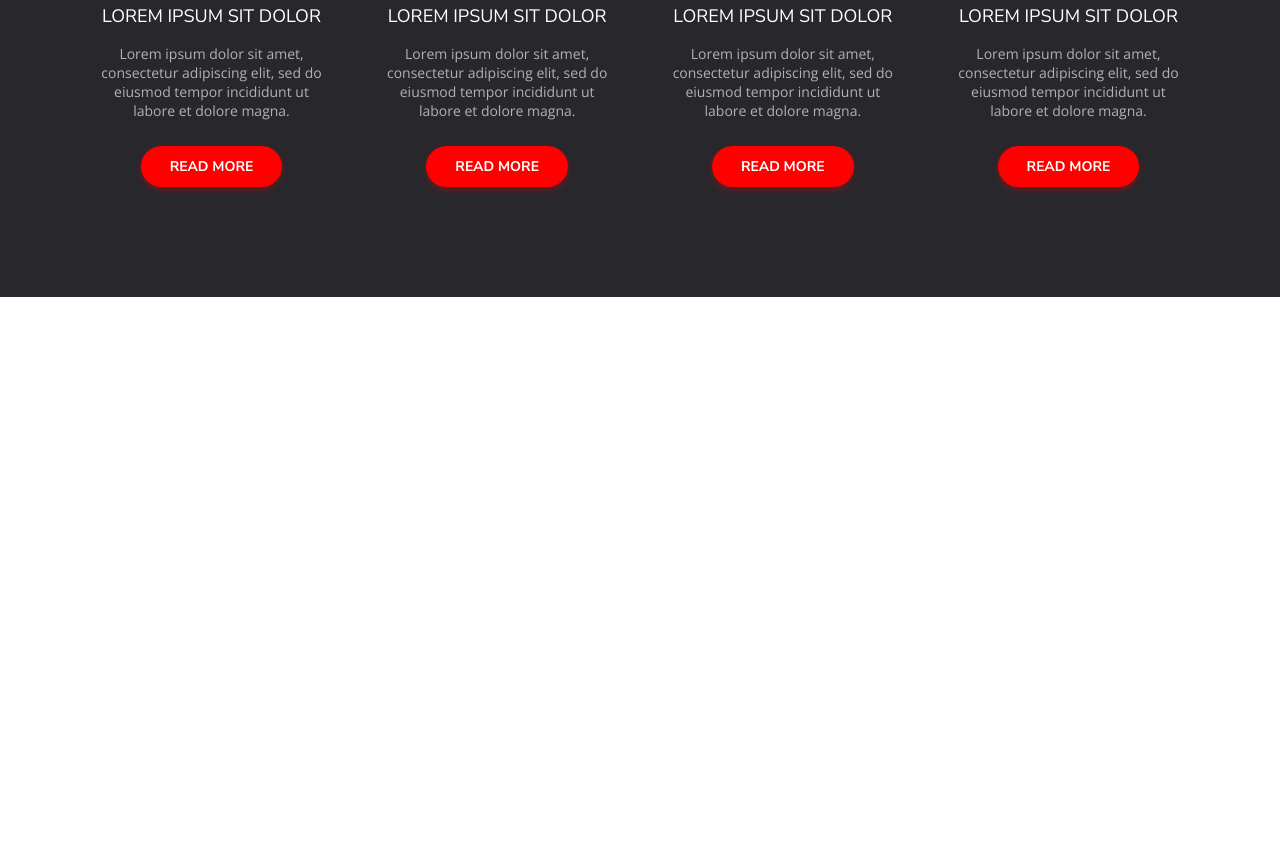
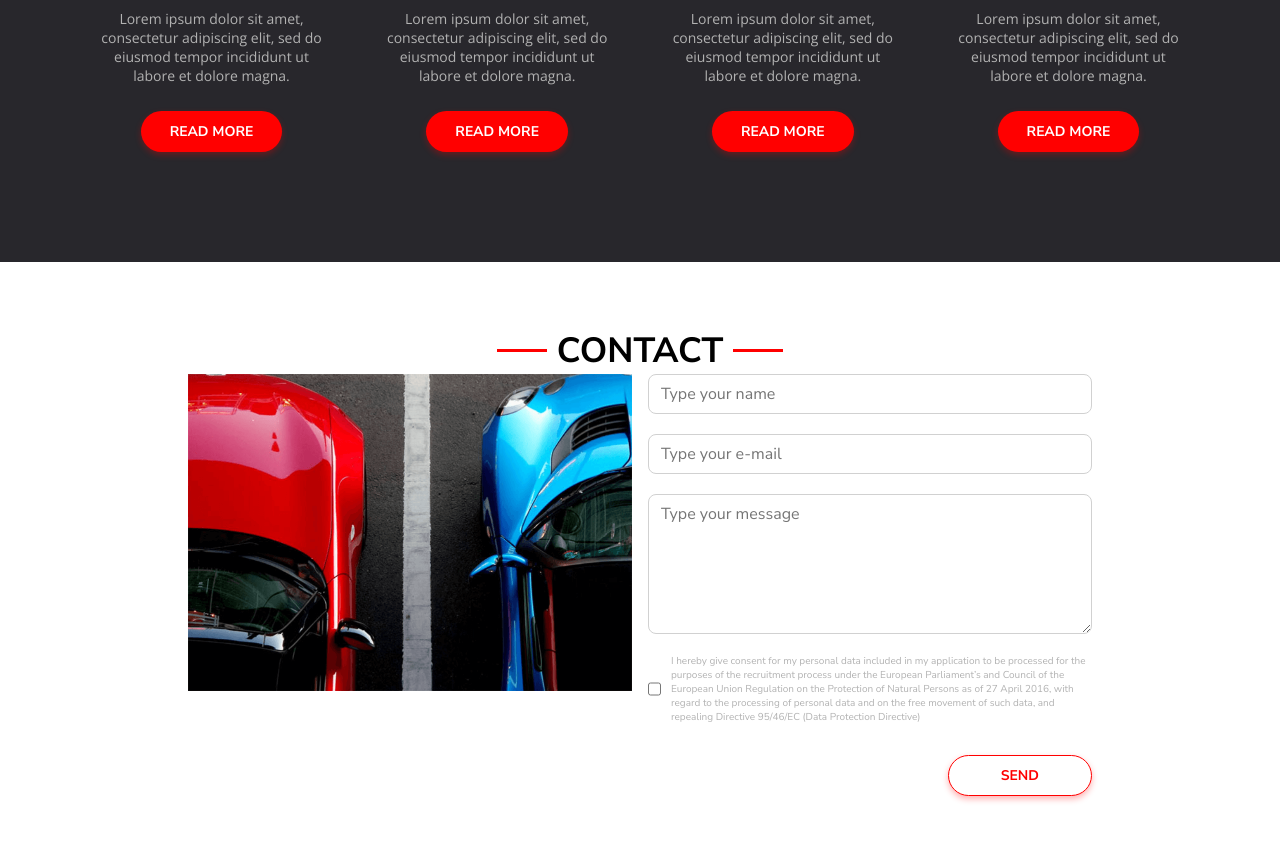
Before and after one commit to Widsky/CarSharing, a plain HTML site: page index.html in a window 1280 px wide. Shown: the part 1876-2737 px from the top of the page. Before the commit the page ends 2173 px from the top, so only its background shows below. Drawn offline with nearby package versions, Linux system fonts and the light colour scheme.

Commit message:
Add CONTACT section

```diff
--- a/css/style.css
+++ b/css/style.css
@@ -293,7 +293,6 @@
 
 .service-title {
     padding-top: 60px;
-    margin-bottom: 35px;
     display: flex;
     align-items: center;
     justify-content: center;
@@ -358,3 +357,96 @@
     margin-bottom: 26px;
     text-align: center;
 }
+
+/***********************CONTACT***********************/
+
+.contact-title {
+    padding-top: 65px;
+    display: flex;
+    align-items: center;
+    justify-content: center;
+}
+
+.contact-title::before {
+    content: "";
+    width: 50px;
+    height: 3px;
+    background-color: var(--color5);
+}
+
+.contact-title::after {
+    content: "";
+    width: 50px;
+    height: 3px;
+    background-color: var(--color5);
+}
+
+.contact-title1 {
+    color: var(--color2);
+    font-size: 35px;
+    line-height: 47px;
+    font-weight: bold;
+    font-family: var(--font1);
+    padding: 0 10px;
+}
+
+.contact__container {
+    display: flex;
+    justify-content: center;
+    padding-bottom: 65px;
+}
+
+.contact-photo {
+    width: 444px;
+    margin-right: 16px;
+}
+
+.contact-photo-img {
+    width: 100%;
+}
+
+.contact-form {
+    width: 444px;
+    display: flex;
+    flex-direction: column;
+}
+
+.label-text {
+    padding: 8px 0 8px 12px;
+    border: 1px solid var(--color12);
+    border-radius: 8px;
+    margin-bottom: 20px;
+    font-family: var(--font1);
+    width: 444px;
+}
+
+.label-text:focus {
+    box-shadow: 0px 1px 6px var(--color7);
+    border: 1px solid var(--color5);
+}
+
+.label-mess {
+    height: 140px;
+}
+
+.checkbox-container {
+    display: flex;
+    color: var(--color11);
+    font-family: var(--font1);
+    font-size: 10px;
+    line-height: 14px;
+}
+
+.checkbox {
+    margin-right: 10px;
+}
+
+.form-button {
+    align-self: flex-end;
+    margin-top: 31px;
+    padding: 10px 52px;
+    color: var(--color5);
+    background: var(--color1);
+    box-shadow: 0px 3px 6px var(--color7);
+    border: 1px solid var(--color5);
+}
--- a/index.html
+++ b/index.html
@@ -178,5 +178,50 @@
             </article>
         </div>
     </section>
+
+    <section class="contact">
+        <div class="contact-title container">
+            <span class="contact-title1">CONTACT</span>
+        </div>
+
+        <div class="container contact__container">
+            <div class="contact-photo">
+                <img src="images/Form%20Photo.png" class="contact-photo-img">
+            </div>
+
+            <form class="contact-form">
+                <label class="label-name">
+                    <input class="label-text" type="text" placeholder="Type your name">
+                </label>
+
+                <label class="label-mail">
+                    <input class="label-text" type="email" placeholder="Type your e-mail">
+                </label>
+
+                <label class="label-message">
+                    <textarea class="label-text label-mess" placeholder="Type your message"></textarea>
+                </label>
+
+                <div class="checkbox-container">
+                    <input class="checkbox" type="checkbox" id="check">
+
+                    <div class="checkbox-text-container">
+                        <label class="checkbox-text" for="check">
+                            I hereby give consent for my personal data included in my application
+                            to be processed for the purposes of the recruitment process under the
+                            European Parliament’s and Council of the European Union Regulation on
+                            the Protection of Natural Persons as of 27 April 2016, with regard to
+                            the processing of personal data and on the free movement of such data,
+                            and repealing Directive 95/46/EC (Data Protection Directive)
+                        </label>
+                    </div>
+                </div>
+
+                <button class="form-button article-btn" type="submit">SEND</button>
+            </form>
+        </div>
+    </section>
+
+
 </body>
 </html>
```
